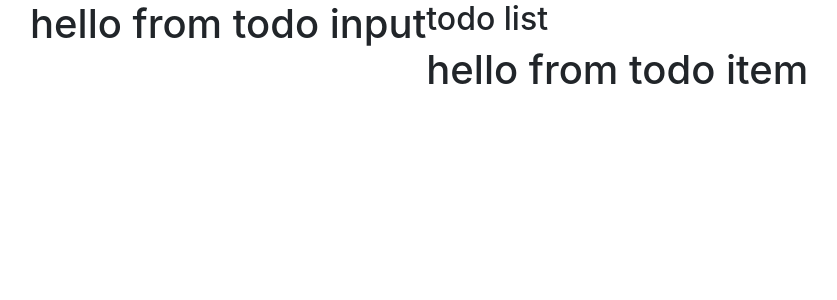
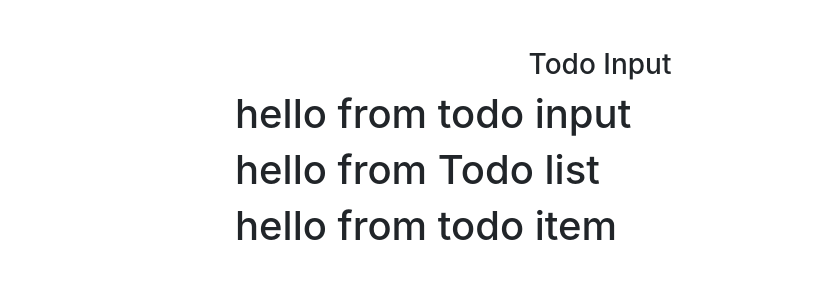
Before and after one commit to Nilutpal-Gogoi/React-todo-list, a React (Create React App) app: page / in a window 1280 px wide. Shown: the top 300 px of the page, without its empty margins (40-877 px from the left). Built offline with nearby package versions, Linux system fonts and the light colour scheme.

Commit message:
App Component Structure

```diff
--- a/package.json
+++ b/package.json
@@ -6,7 +6,7 @@
     "@testing-library/jest-dom": "^4.2.4",
     "@testing-library/react": "^9.5.0",
     "@testing-library/user-event": "^7.2.1",
-    "bootstrap": "^4.5.2",
+    "bootstrap": "^4.5.3",
     "react": "^16.13.1",
     "react-dom": "^16.13.1",
     "react-scripts": "3.4.3",
--- a/public/index.html
+++ b/public/index.html
@@ -25,6 +25,8 @@
       Learn how to configure a non-root public URL by running `npm run build`.
     -->
     <title>Todo-list-react</title>
+
+
   </head>
   <body>
     <noscript>You need to enable JavaScript to run this app.</noscript>
--- a/src/App.js
+++ b/src/App.js
@@ -1,21 +1,45 @@
-import React from "react";
-import uuid from "uuid";
-import "bootstrap/dist/css/bootstrap.min.css";
-import TodoInput from "./components/TodoInput";
-import TodoList from "./components/TodoList";
+import React, { Component } from 'react'
+import { v4 as uudiv4} from "uuid";
+import 'bootstrap/dist/css/bootstrap.min.css'
+import TodoInput from "./components/TodoInput"
+import TodoList from "./components/TodoList"
 
-// showing vs-code github setup
-function App() {
-  return (
-    <div>
-      <div className="container">
-        <div className="row">
-          <TodoInput></TodoInput>
-          <TodoList></TodoList>
+export default class App extends Component {
+  state={
+    items:[{id:1, title:"wake up"},{id:2, title:"make breakfast"}],
+    id: uudiv4(),
+    item:'',
+    editItem: false
+  };
+  handleChange = (e) => {console.log('handle change')}
+  handleSubmit = (e) => {console.log('handle submit')}
+  clearList = () => {console.log('clear list')}
+  handleDelete = (id) => {console.log(`handle edit ${id}`)}
+  handleEdit = (id) => {console.log(`edit ${id}`)}
+
+  render() {
+    return (
+      <div >
+        <div className= "container">
+          <div className="row">
+            <div className="col-10 mx-auto col-md-8 mt-5">
+              <h3 className="text-capitalize text-center">Todo Input</h3>
+              <TodoInput
+                item={this.state.item}
+                handleChange={this.handleChange}
+                handleSubmit={this.handleSubmit}
+                editItem={this.state.editItem}
+              ></TodoInput>
+              <TodoList
+                items={this.state.items}
+                clearList={this.clearList}
+                handleDelete={this.handleDelete}
+                handleEdit={this.handleEdit}
+              ></TodoList>
+            </div>
+          </div>
         </div>
       </div>
-    </div>
-  );
+    )
+  }
 }
-
-export default App;
--- a/src/components/TodoItem.js
+++ b/src/components/TodoItem.js
@@ -1,11 +1,11 @@
-import React, { Component } from "react";
+import React, { Component } from 'react'
 
 export default class TodoItem extends Component {
   render() {
     return (
-      <div className="App">
-        <h1>hello from todo item</h1>
-      </div>
-    );
+      <h1>
+        hello from todo item
+      </h1>
+    )
   }
 }
--- a/src/components/TodoList.js
+++ b/src/components/TodoList.js
@@ -1,13 +1,16 @@
-import React, { Component } from "react";
-import Item from "./TodoItem";
+import React, { Component } from 'react'
+import Item from "./TodoItem"
 
 export default class TodoList extends Component {
   render() {
     return (
       <section>
-        <h2> todo list </h2>
+        <h1>
+          hello from Todo list
+        </h1>
         <Item></Item>
       </section>
-    );
+
+    )
   }
 }
```
Also changed, not shown: src/components/TodoInput.js (+6 -2 lines), text.txt (added), 1 other file (tests, documents, lock files or other folders).
